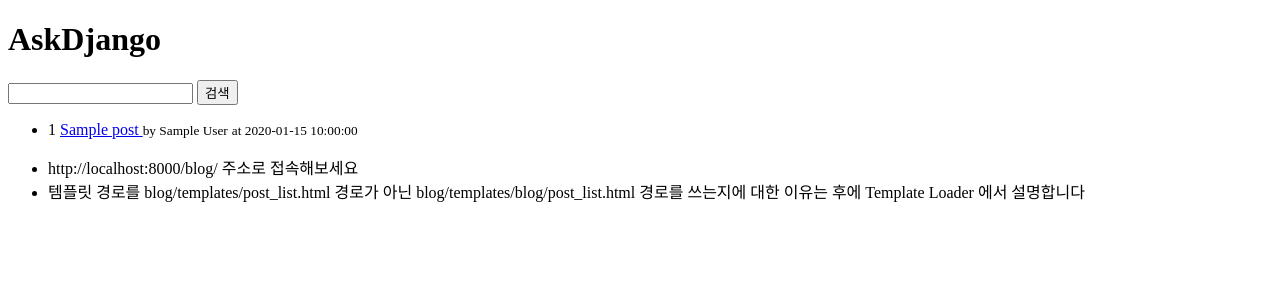
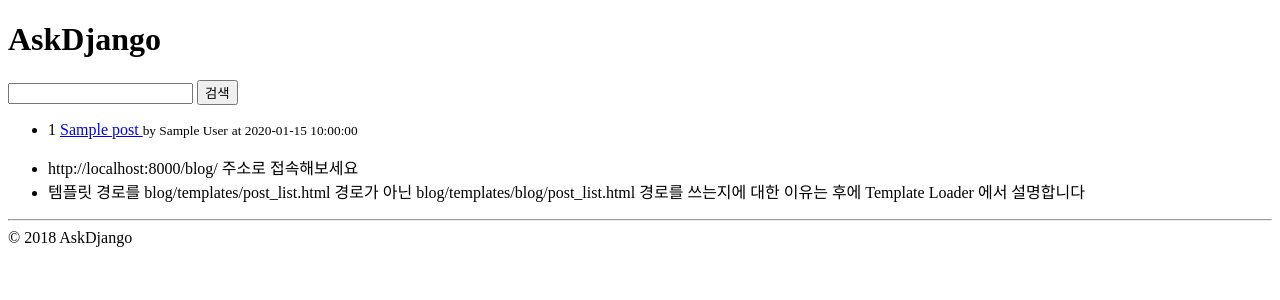
Before and after one commit to zinns58/askdjango, a Python web app: template blog/templates/blog/post_list.html in a window 1280 px wide. Shown: the top 300 px of the page. Run offline with Jinja, Linux system fonts and the light colour scheme; the template is opened without the code that fills it: most values are stand-ins (such as "Sample title", 1, 10 or a date in 2020).

Commit message:
프로젝트에서 사용할 부모 템플릿 생성 및 상속

```diff
--- a/askdjango/settings.py
+++ b/askdjango/settings.py
@@ -61,7 +61,9 @@
 TEMPLATES = [
     {
         'BACKEND': 'django.template.backends.django.DjangoTemplates',
-        'DIRS': [],
+        'DIRS': [
+            os.path.join(BASE_DIR, 'askdjango', 'templates'),
+        ],
         'APP_DIRS': True,
         'OPTIONS': {
             'context_processors': [
--- /dev/null
+++ b/askdjango/templates/layout.html
@@ -0,0 +1,19 @@
+<!doctype html>
+<html>
+<head>
+<meta charset="utf-8" />
+<meta name="viewport" content="width=device-width,initial-scale=1.0,minimum-scale=1.0,maximum-scale=1.0,user-scalable=no"/>
+<title>{% block title %}AskDjango{% endblock %}</title>
+</head>
+<body>
+
+<h1>AskDjango</h1>
+
+{% block content %}
+{% endblock %}
+
+<hr/>
+&copy; 2018 AskDjango
+
+</body>
+</html>
--- a/blog/templates/blog/layout.html
+++ b/blog/templates/blog/layout.html
@@ -1,16 +1,3 @@
-<!doctype html>
-<html>
-<head>
-<meta charset="utf-8" />
-<meta name="viewport" content="width=device-width,initial-scale=1.0,minimum-scale=1.0,maximum-scale=1.0,user-scalable=no"/>
-<title>{% block title %}AskDjango's' Blog{% endblock %}</title>
-</head>
-<body>
+{% extends "layout.html" %}
 
-<h1>AskDjango</h1>
-
-{% block content %}
-{% endblock %}
-
-</body>
-</html>
+{% block title %}AskDjango's Blog{% endblock %}
```
